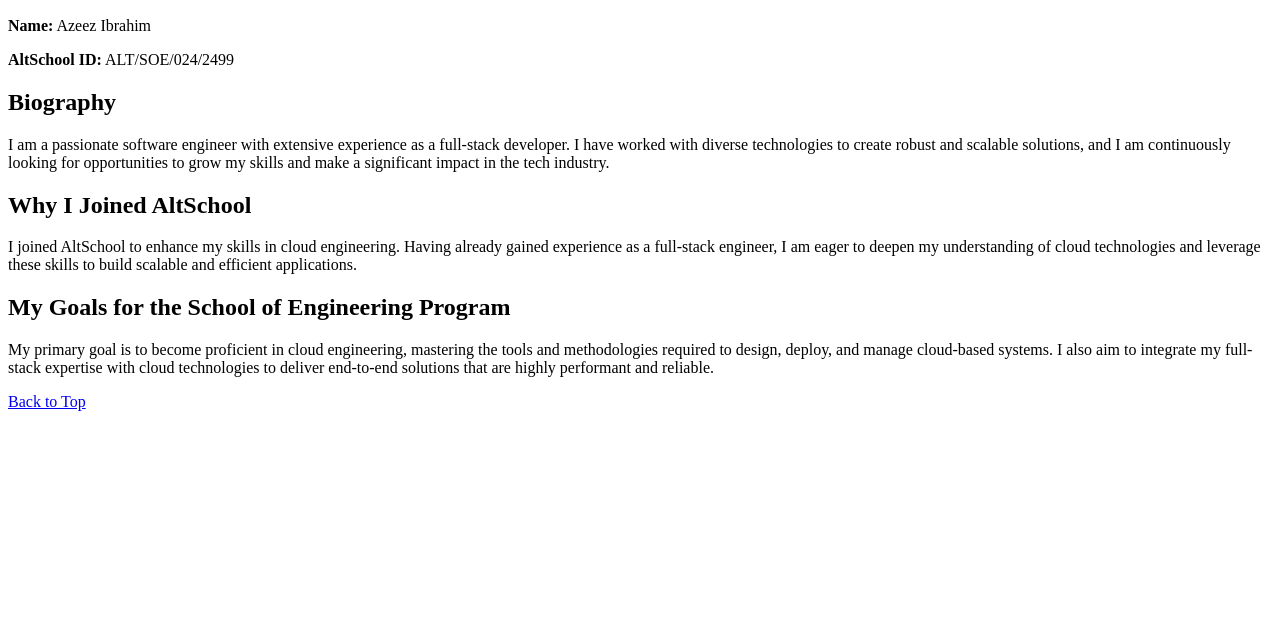
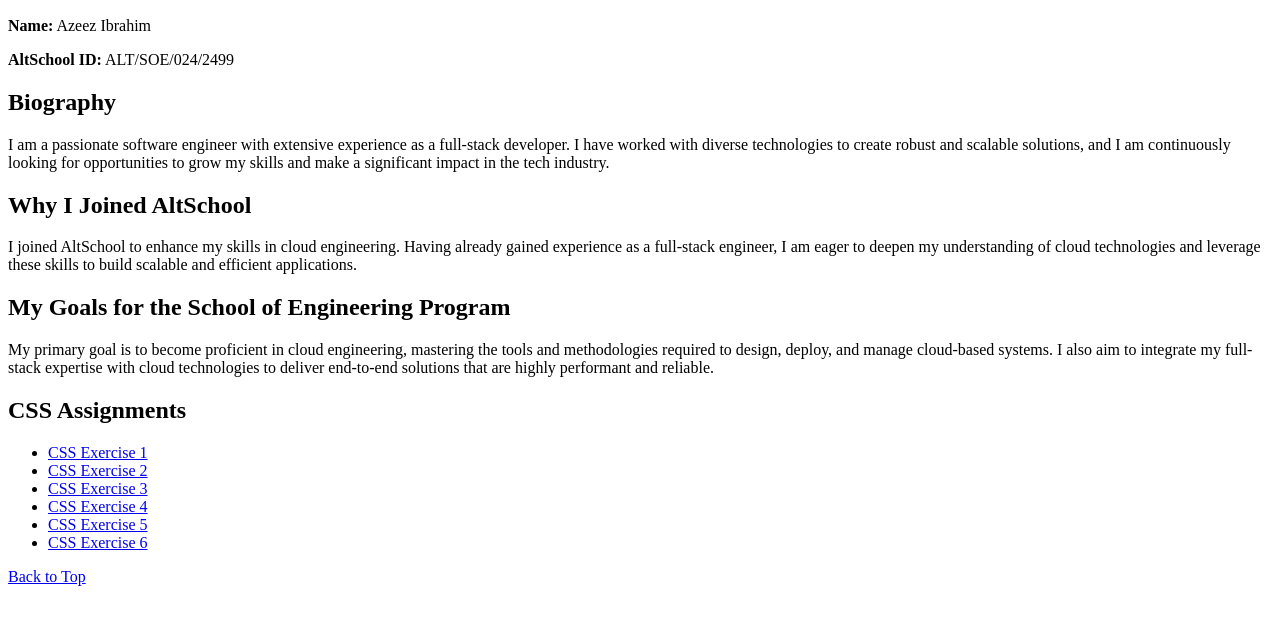
Before and after one commit to kunmi02/altschoolAzeez, a plain HTML site: page htmlAssignments/index.html in a window 1280 px wide. Shown: the part 110-734 px from the top of the page. Drawn offline with Linux system fonts and the light colour scheme.

Commit message:
added link to html index file

```diff
--- a/htmlAssignments/index.html
+++ b/htmlAssignments/index.html
@@ -38,6 +38,18 @@
                 My primary goal is to become proficient in cloud engineering, mastering the tools and methodologies required to design, deploy, and manage cloud-based systems. I also aim to integrate my full-stack expertise with cloud technologies to deliver end-to-end solutions that are highly performant and reliable.
             </p>
         </section>
+
+        <section id="css-assignments">
+            <h2>CSS Assignments</h2>
+            <ul>
+                <li><a href="../cssAssignments/exercise1/index.html">CSS Exercise 1</a></li>
+                <li><a href="../cssAssignments/exercise2/index.html">CSS Exercise 2</a></li>
+                <li><a href="../cssAssignments/exercise3/index.html">CSS Exercise 3</a></li>
+                <li><a href="../cssAssignments/exercise4/index.html">CSS Exercise 4</a></li>
+                <li><a href="../cssAssignments/exercise5/index.html">CSS Exercise 5</a></li>
+                <li><a href="../cssAssignments/exercise6/index.html">CSS Exercise 6</a></li>
+            </ul>
+        </section>
     </main>
 
     <footer>
```
